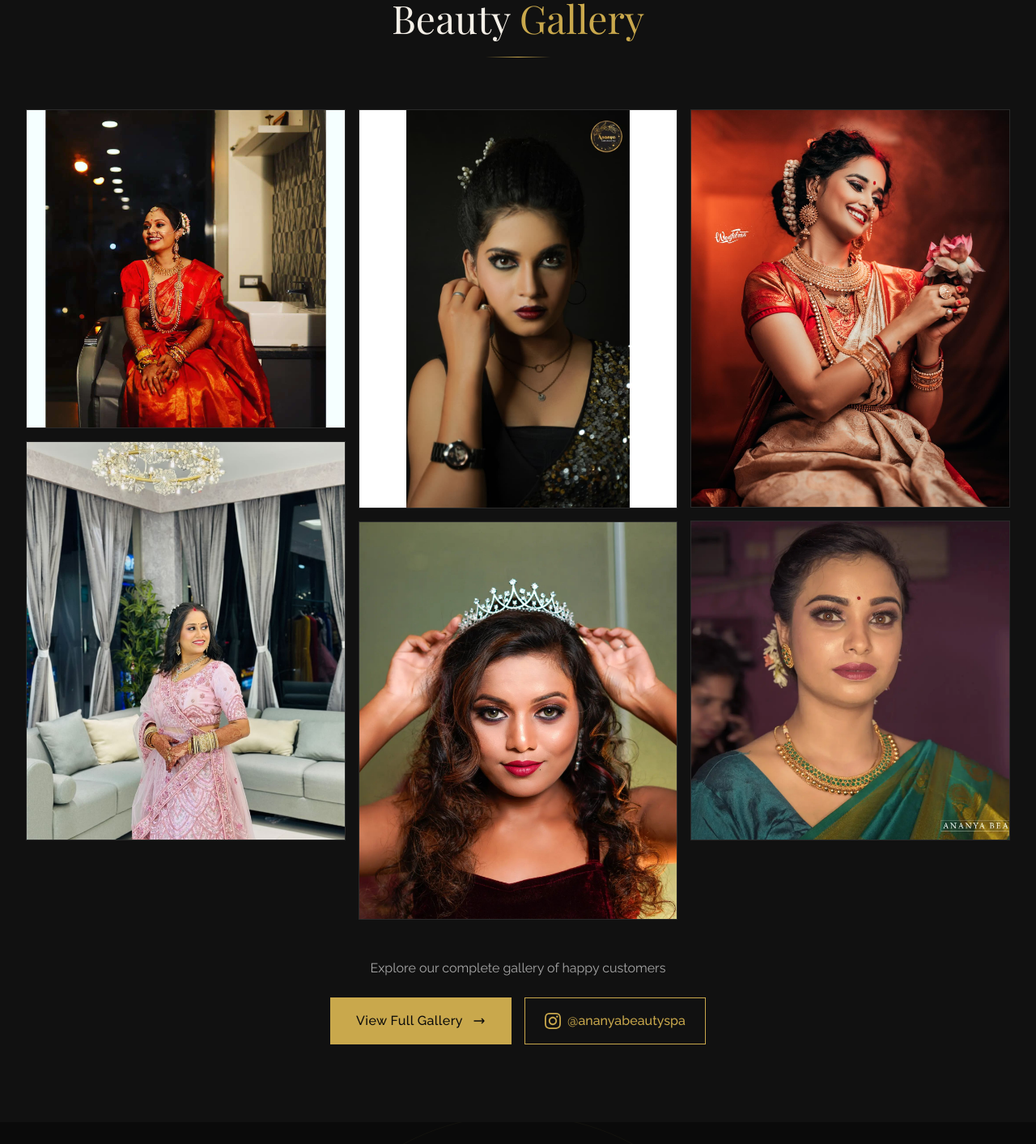
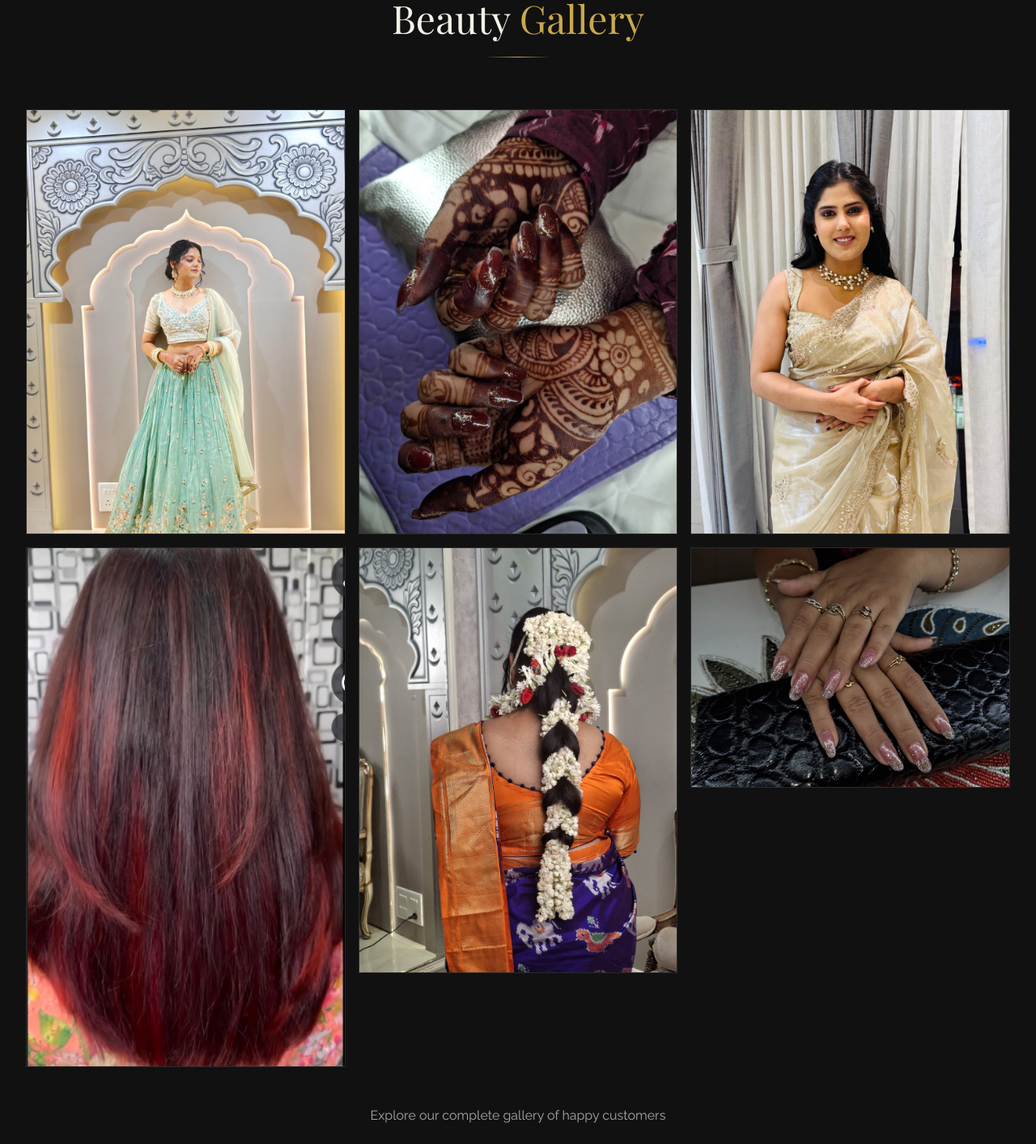
Before and after one commit to Sai1Ram/Ananya, a Next.js app: page / in a window 1280 px wide. Shown: the part 3300-4713 px from the top of the page at 81% size. Built offline with nearby package versions, Linux system fonts and the light colour scheme; a web font is replaced by a local one.

Commit message:
feat: update gallery categories and items to focus on nails
Co-authored-by: Sai Ram <97873552+Sai1Ram@users.noreply.github.com>

```diff
--- a/app/gallery/page.tsx
+++ b/app/gallery/page.tsx
@@ -13,7 +13,7 @@ const galleryCategories = [
   { id: "bridal", name: "Bridal" },
   { id: "makeup", name: "Makeup" },
   { id: "hair", name: "Hair" },
-  { id: "skincare", name: "Skincare" },
+  { id: "nails", name: "Nail Art" },
 ]
 
 const galleryItems = [
@@ -103,7 +103,7 @@ const galleryItems = [
   },
   {
     id: 13,
-    category: "makeup",
+    category: "nails",
     title: "Henna & Bridal Nails",
     description: "Intricate mehendi with dark red glitter polish",
     image: "/gallery/henna-bridal-nails.jpg",
@@ -124,14 +124,14 @@ const galleryItems = [
   },
   {
     id: 16,
-    category: "makeup",
+    category: "nails",
     title: "Bridal Nail Art Gold Glitter",
     description: "Rose-gold glitter nails with henna designs and jewelry",
     image: "/gallery/bridal-gold-glitter-nails.jpg",
   },
   {
     id: 17,
-    category: "makeup",
+    category: "nails",
     title: "Bridal Nail Art Pink Sparkle",
     description: "Pink sparkly nails with delicate henna patterns",
     image: "/gallery/bridal-pink-sparkle-nails.jpg",
@@ -152,7 +152,7 @@ const galleryItems = [
   },
   {
     id: 20,
-    category: "makeup",
+    category: "nails",
     title: "Henna & Auspicious Display",
     description: "Decorated hands with ornamental Buddha head",
     image: "/gallery/henna-auspicious-display.jpg",
--- a/components/gallery-section.tsx
+++ b/components/gallery-section.tsx
@@ -4,12 +4,12 @@ import { motion } from "framer-motion"
 import Image from "next/image"
 
 const galleryImages = [
-  { id: 1, image: "/gallery/real-bridal-1.jpg", title: "Bridal Makeup" },
-  { id: 2, image: "/gallery/real-bridal-3.jpg", title: "Elegant Bride" },
-  { id: 3, image: "/gallery/real-party-1.jpg", title: "Party Glam" },
-  { id: 4, image: "/gallery/real-hair-1.jpg", title: "Hair Styling" },
-  { id: 5, image: "/gallery/real-makeup-1.jpg", title: "Traditional" },
-  { id: 6, image: "/gallery/real-makeup-2.webp", title: "South Indian" },
+  { id: 1, image: "/gallery/bridal-lehenga-portrait.jpg", title: "Bridal Lehenga" },
+  { id: 2, image: "/gallery/wine-red-highlights.jpg", title: "Hair Highlights" },
+  { id: 3, image: "/gallery/henna-bridal-nails.jpg", title: "Henna & Nails" },
+  { id: 4, image: "/gallery/bridal-braided-updo.jpg", title: "Bridal Updo" },
+  { id: 5, image: "/gallery/traditional-saree-portrait.jpg", title: "Saree Portrait" },
+  { id: 6, image: "/gallery/bridal-gold-glitter-nails.jpg", title: "Glitter Nails" },
 ]
 
 export default function GallerySection() {
```
